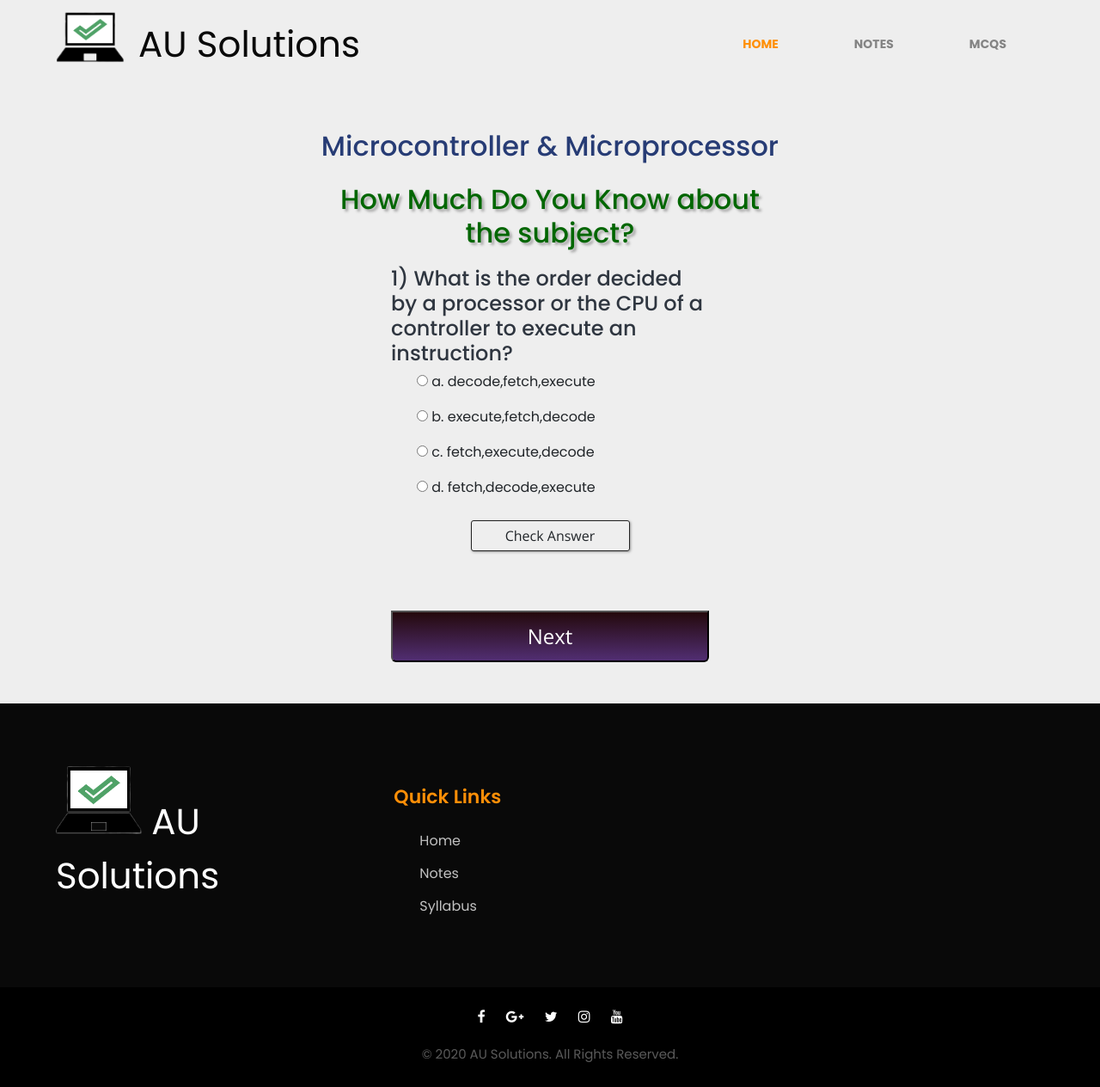
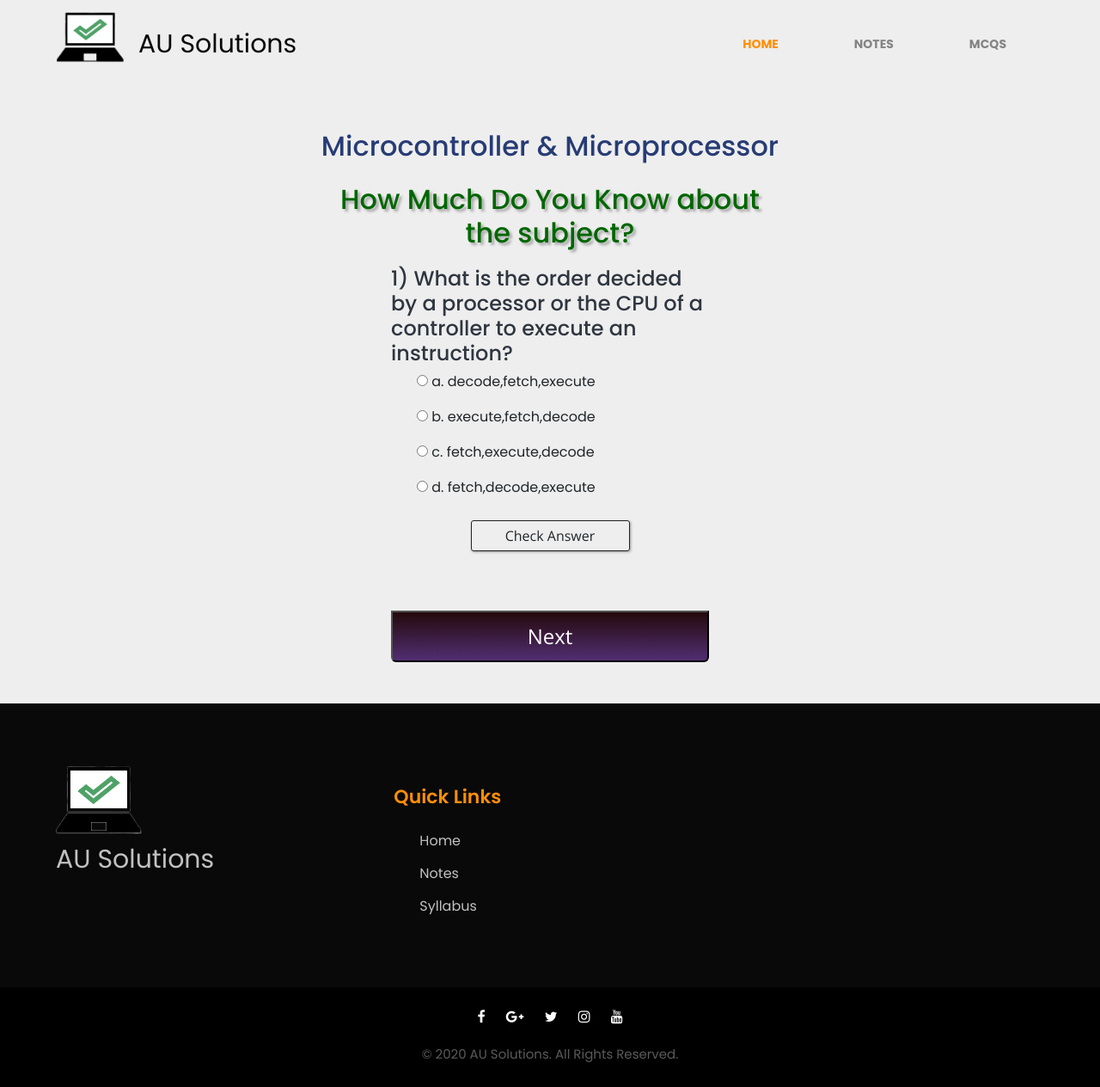
Before and after one commit to aaron592/AUSIte, a plain HTML site: page anna-university-regulation-2017-Microprocessor- and-Microcontroller-mcqs.html in a window 1280 px wide. Shown: the whole page at 86% size. Drawn offline with nearby package versions, Linux system fonts and the light colour scheme.

Commit message:
Update anna-university-regulation-2017-Microprocessor- and-Microcontroller-mcqs.html

```diff
--- a/anna-university-regulation-2017-Microprocessor- and-Microcontroller-mcqs.html
+++ b/anna-university-regulation-2017-Microprocessor- and-Microcontroller-mcqs.html
@@ -106,7 +106,7 @@ li, label {
 		<div class="hero-header-11-content">
 			<div class="container">
 				<nav class="navbar navbar-expand-lg navbar-light py-md-2 py-0 px-0">
-					<a class="navbar-brand" href="index.html"><img src="assets/images/aulogo.png" alt="" width="80px;" height="60px;"/></a><p class="navbar-brand">AU Solutions</p>
+					<a class="navbar-brand" href="index.html"><img src="assets/images/aulogo.png" alt="" width="80px;" height="60px;"/></a><p class="navbar-brand" style="font-size:30px";>AU Solutions</p>
 					<!-- if logo is image enable this
 				<a class="navbar-brand" href="#index.html">
 						<img src="image-path" alt="Your logo" title="Your logo" style="height:35px;" />
@@ -185,7 +185,7 @@ li, label {
        <div class="container pb-lg-3">
          <div class="row footer-top-29">
            <div class="col-lg-4 col-md-6 footer-list-29 footer-1 mt-md-4">
-             <a class="footer-logo mb-md-3 mb-2" href="#url"><img src="assets/images/aulogo.png" alt="" width="100px"; height="80px"; /> AU Solutions</a>
+             <a class="footer-logo mb-md-3 mb-2" href="#url"><img src="assets/images/aulogo.png" alt="" width="100px"; height="80px"; /><p style="font-size:30px";>AU Solutions</p></a>
 
            </div>
 
```
